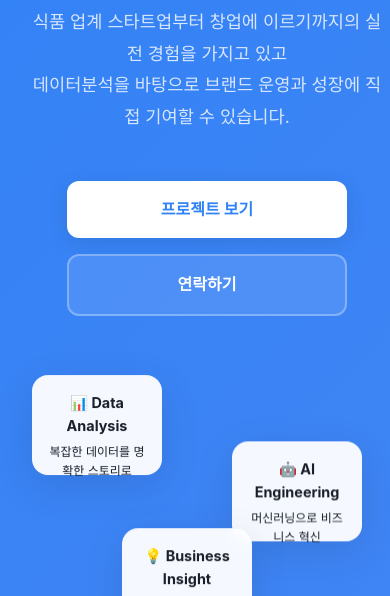
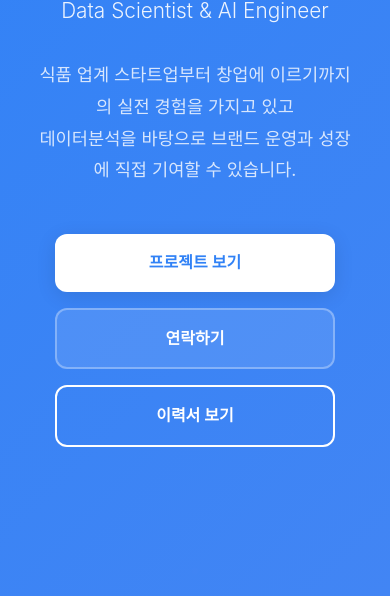
Before and after one commit to baesisi3648/baesisi3648.github.io, a plain HTML site: page index.html in a window 390 px wide. Shown: the part 248-844 px from the top of the page. Drawn offline with Linux system fonts and the light colour scheme.

Commit message:
Update index.html

```diff
--- a/index.html
+++ b/index.html
@@ -102,10 +102,7 @@
             max-width: 1200px;
             margin: 0 auto;
             padding: 0 2rem;
-            display: grid;
-            grid-template-columns: 1fr 1fr;
-            gap: 4rem;
-            align-items: center;
+            text-align: center;
             position: relative;
             z-index: 1;
         }
@@ -135,9 +132,10 @@
             display: flex;
             gap: 1rem;
             flex-wrap: wrap;
+            justify-content: center;
         }
 
-        .btn-primary, .btn-secondary {
+        .btn-primary, .btn-secondary, .btn-outline {
             padding: 1rem 2rem;
             border-radius: 12px;
             text-decoration: none;
@@ -146,6 +144,7 @@
             transition: all 0.3s ease;
             border: none;
             cursor: pointer;
+            display: inline-block;
         }
 
         .btn-primary {
@@ -170,51 +169,17 @@
             border-color: rgba(255,255,255,0.5);
         }
 
-        .hero-visual {
-            display: flex;
-            justify-content: center;
-            align-items: center;
+        .btn-outline {
+            background: transparent;
+            color: white;
+            border: 2px solid white;
         }
 
-        .floating-cards {
-            position: relative;
-            width: 450px;
-            height: 400px;
-        }
-
-        .floating-card {
-            position: absolute;
-            background: rgba(255,255,255,0.95);
-            color: var(--text-dark);
-            padding: 1.5rem;
-            border-radius: 16px;
-            box-shadow: 0 10px 40px rgba(0,0,0,0.1);
-            backdrop-filter: blur(10px);
-            animation: float 6s ease-in-out infinite;
-            width: 180px;
-        }
-
-        .floating-card:nth-child(1) {
-            top: 30px;
-            left: 0px;
-            animation-delay: 0s;
-        }
-
-        .floating-card:nth-child(2) {
-            top: 100px;
-            right: 20px;
-            animation-delay: 2s;
-        }
-
-        .floating-card:nth-child(3) {
-            bottom: 50px;
-            left: 90px;
-            animation-delay: 4s;
-        }
-
-        @keyframes float {
-            0%, 100% { transform: translateY(0px); }
-            50% { transform: translateY(-20px); }
+        .btn-outline:hover {
+            background: white;
+            color: var(--primary-blue);
+            transform: translateY(-2px);
+            box-shadow: 0 6px 30px rgba(255,255,255,0.3);
         }
 
         /* 섹션 공통 스타일 */
@@ -569,12 +534,6 @@
 
         /* 반응형 디자인 */
         @media (max-width: 768px) {
-            .hero-content {
-                grid-template-columns: 1fr;
-                gap: 2rem;
-                text-align: center;
-            }
-
             .hero-text h1 {
                 font-size: 2.5rem;
             }
@@ -599,27 +558,6 @@
             .nav-links {
                 display: none;
             }
-
-            .floating-cards {
-                width: 350px;
-                height: 350px;
-            }
-
-            .floating-card {
-                padding: 1rem;
-                width: 130px;
-                height: 100px;
-                font-size: 0.8rem;
-            }
-
-            .floating-card h4 {
-                font-size: 0.9rem;
-                margin-bottom: 0.3rem;
-            }
-
-            .floating-card p {
-                font-size: 0.75rem;
-            }
         }
 
         @media (max-width: 480px) {
@@ -636,7 +574,7 @@
                 align-items: center;
             }
 
-            .btn-primary, .btn-secondary {
+            .btn-primary, .btn-secondary, .btn-outline {
                 width: 100%;
                 max-width: 280px;
                 text-align: center;
@@ -669,22 +607,7 @@
                 <div class="cta-buttons">
                     <a href="#projects" class="btn-primary">프로젝트 보기</a>
                     <a href="#contact" class="btn-secondary">연락하기</a>
-                </div>
-            </div>
-            <div class="hero-visual">
-                <div class="floating-cards">
-                    <div class="floating-card">
-                        <h4>📊 Data Analysis</h4>
-                        <p>복잡한 데이터를 명확한 스토리로</p>
-                    </div>
-                    <div class="floating-card">
-                        <h4>🤖 AI Engineering</h4>
-                        <p>머신러닝으로 비즈니스 혁신</p>
-                    </div>
-                    <div class="floating-card">
-                        <h4>💡 Business Insight</h4>
-                        <p>데이터 기반 의사결정 지원</p>
-                    </div>
+                    <a href="배성우 이력서(1p)_데이터분석.pdf" class="btn-outline" target="_blank">이력서 보기</a>
                 </div>
             </div>
         </div>
@@ -798,7 +721,7 @@
                     <div class="timeline-content">
                         <div class="timeline-date">2025 - 현재</div>
                         <h3 class="timeline-title">데이터 분석가 전문 역량 구축</h3>
-                        <p class="timeline-description">SQLD, ADSP 자격증 취득을 통한 체계적인 데이터 분석 역량 구축 및 최신 AI 기술 습득</p>
+                        <p class="timeline-description">SQLD, ADSP, AICE 자격증 취득을 통한 체계적인 데이터 분석 역량 구축 및 최신 AI 기술 습득</p>
                     </div>
                     <div class="timeline-dot"></div>
                 </div>
```
